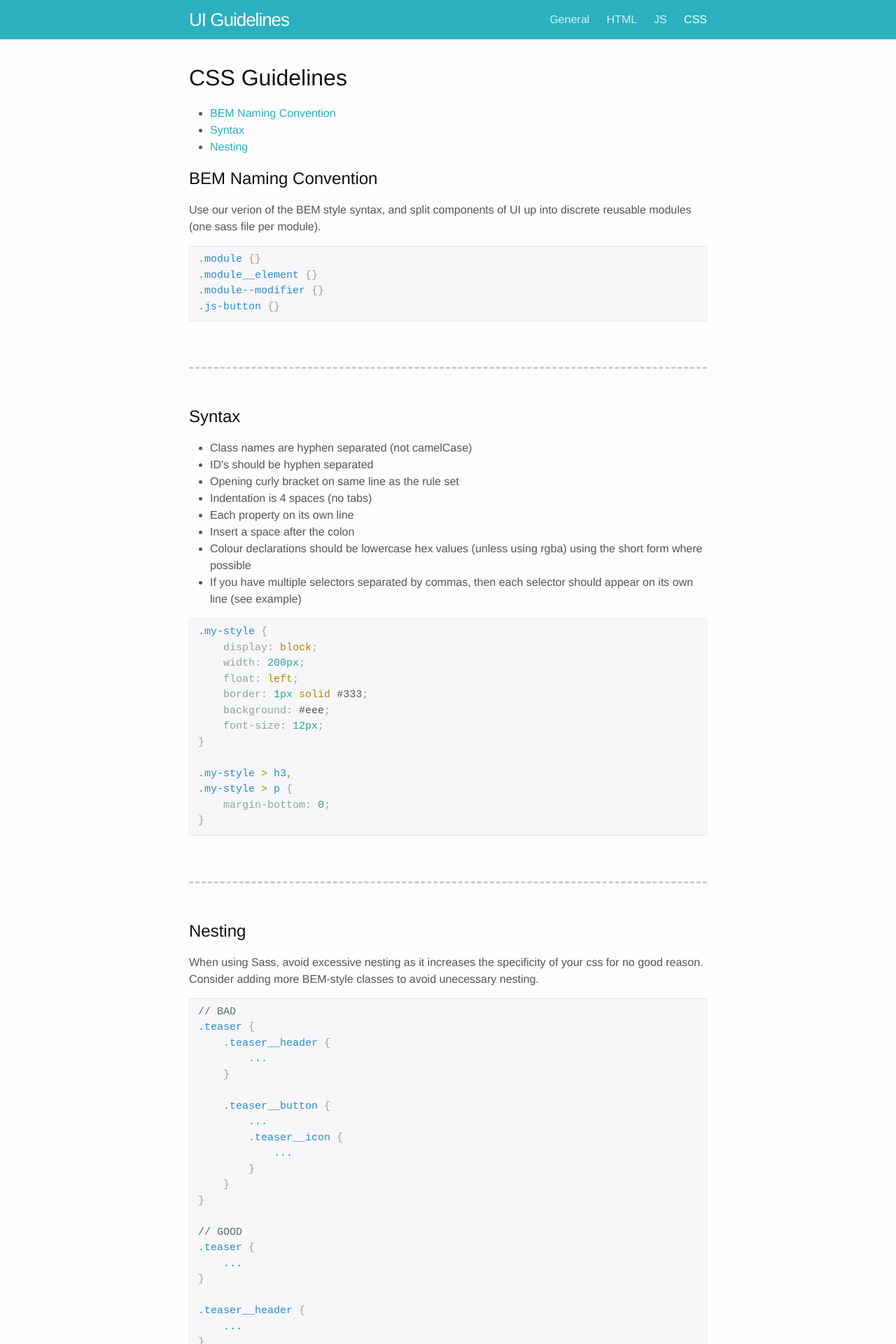
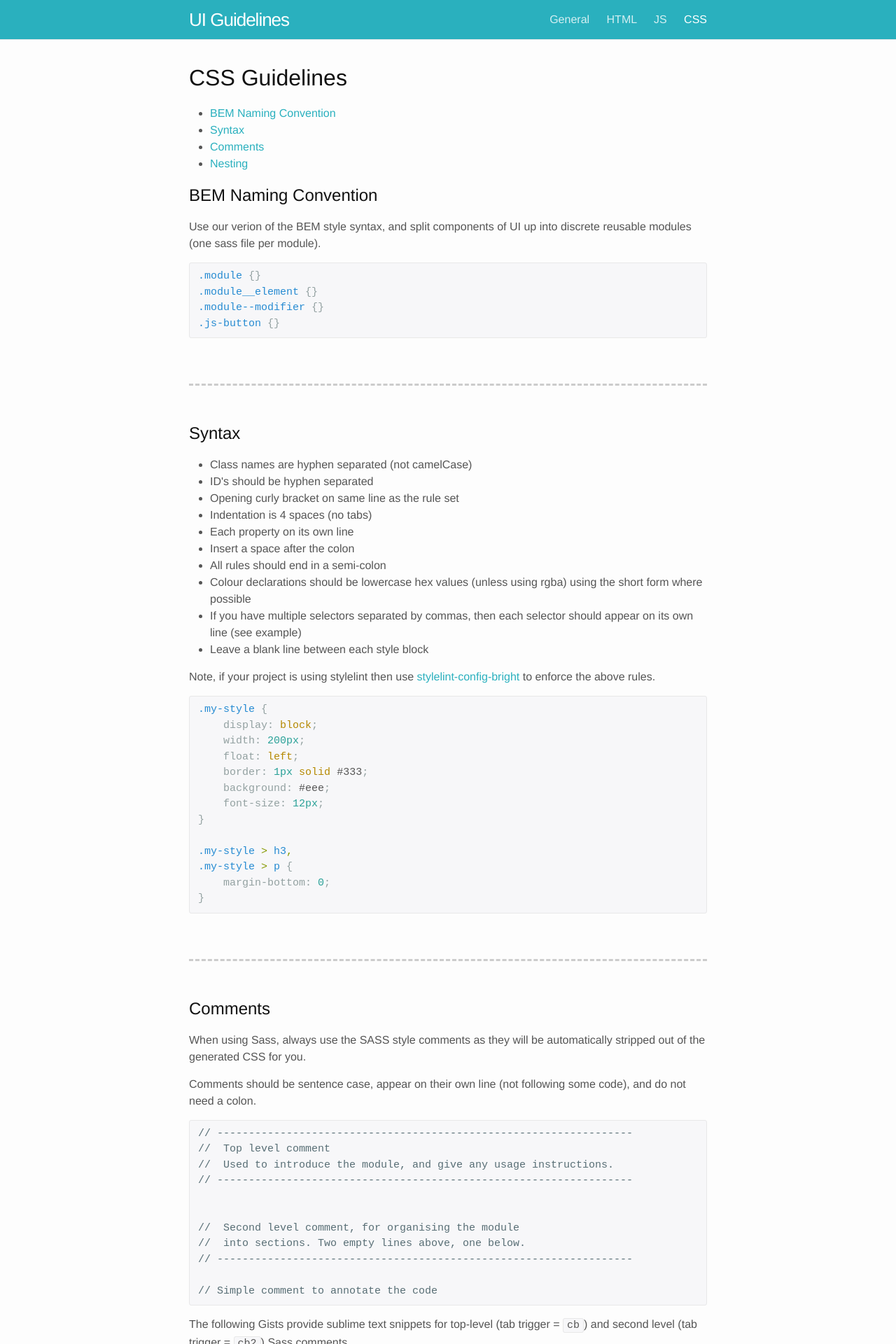
Before and after one commit to brightinteractive/ui-guidelines, a Jekyll site: the page built from css.html, in a window 1280 px wide. Shown: the top 1920 px of the page at 70% size. Built offline with Jekyll 4.4.1, drawn with Linux system fonts in a browser that asks for light colours.

Commit message:
Content additions
Add info about commenting format.

```diff
--- a/_sass/_base.scss
+++ b/_sass/_base.scss
@@ -136,14 +136,16 @@ blockquote {
  * Code formatting
  */
 pre,
-code {
+code,
+kbd {
     font-size: 15px;
     border: 1px solid $grey-color-light;
     border-radius: 3px;
     background-color: #f7f7f9;
 }
 
-code {
+code,
+kbd {
     padding: 1px 5px;
 }
 
--- a/css.html
+++ b/css.html
@@ -10,6 +10,7 @@ weight : 15
 <ul class="contents">
 	<li><a href="#naming">BEM Naming Convention</a></li>
 	<li><a href="#syntax">Syntax</a></li>
+	<li><a href="#comments">Comments</a></li>
 	<li><a href="#nesting">Nesting</a></li>
 </ul>
 
@@ -35,13 +36,34 @@ weight : 15
 		<li>Indentation is 4 spaces (no tabs)</li>
 		<li>Each property on its own line</li>
 		<li>Insert a space after the colon</li>
+		<li>All rules should end in a semi-colon</li>
 		<li>Colour declarations should be lowercase hex values (unless using rgba) using the short form where possible</li>
 		<li>If you have multiple selectors separated by commas, then each selector should appear on its own line (see example)</li>
+		<li>Leave a blank line between each style block</li>
 	</ul>
 
+	<p>Note, if your project is using stylelint then use <a href="https://www.npmjs.com/package/stylelint-config-bright" target="_blank">stylelint-config-bright</a> to enforce the above rules.</p>
 	<div class="code">
 		{% highlight css %}{% include css-examples/syntax.css %}{% endhighlight %}
 	</div>
+
+</section>
+
+<section id="comments">
+
+	<h2>Comments</h2>
+
+	<p>When using Sass, always use the SASS style comments as they will be automatically stripped out of the generated CSS for you.</p>
+
+	<p>Comments should be sentence case, appear on their own line (not following some code), and do not need a colon.</p>
+
+	<div class="code">
+		{% highlight scss %}{% include css-examples/comments.scss %}{% endhighlight %}
+	</div>
+
+	<p>The following Gists provide sublime text snippets for  top-level (tab trigger = <kbd>cb</kbd>) and second level (tab trigger = <kbd>cb2</kbd>) Sass comments. </p>
+
+	{% gist benbrowning/afa9b0018a6aa701b175 %}
 
 </section>
 
```
Also changed, not shown: _includes/css-examples/comments.scss (added, +11 -0 lines), general.html (+10 -6 lines), js.html (+24 -4 lines), _includes/css-examples/syntax.css (line endings or trailing spaces).
